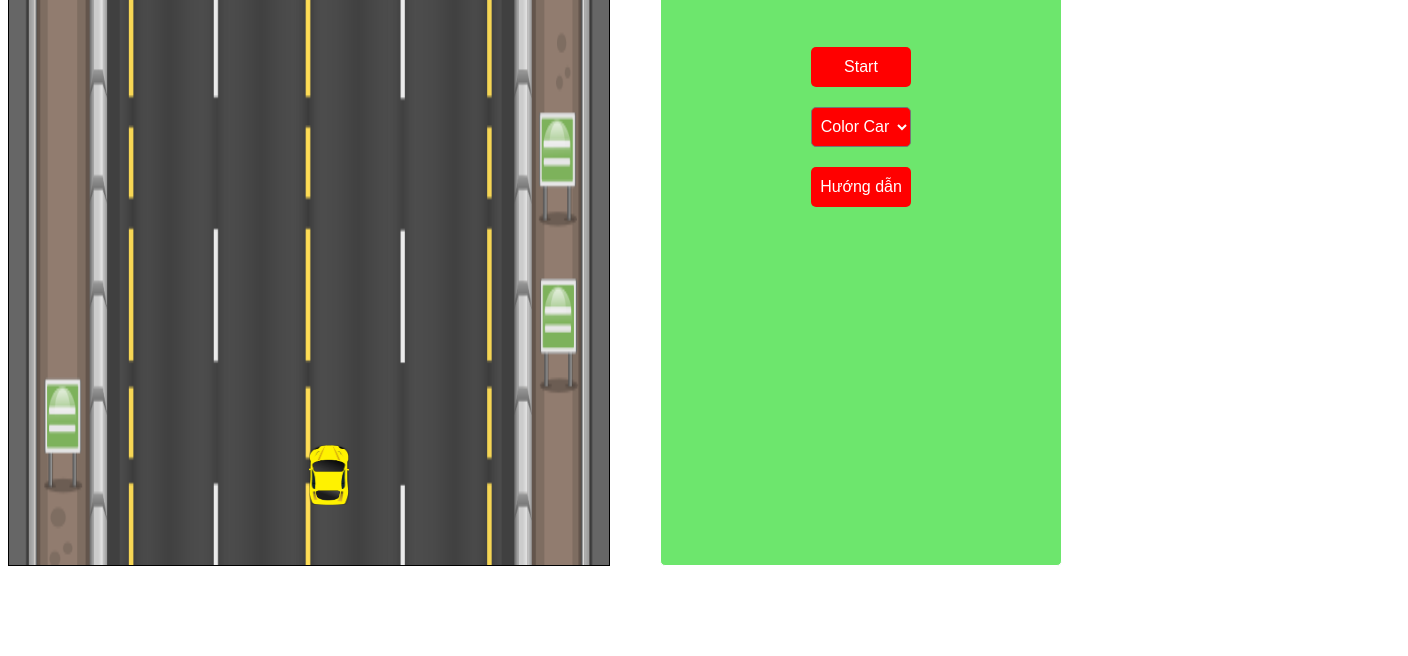
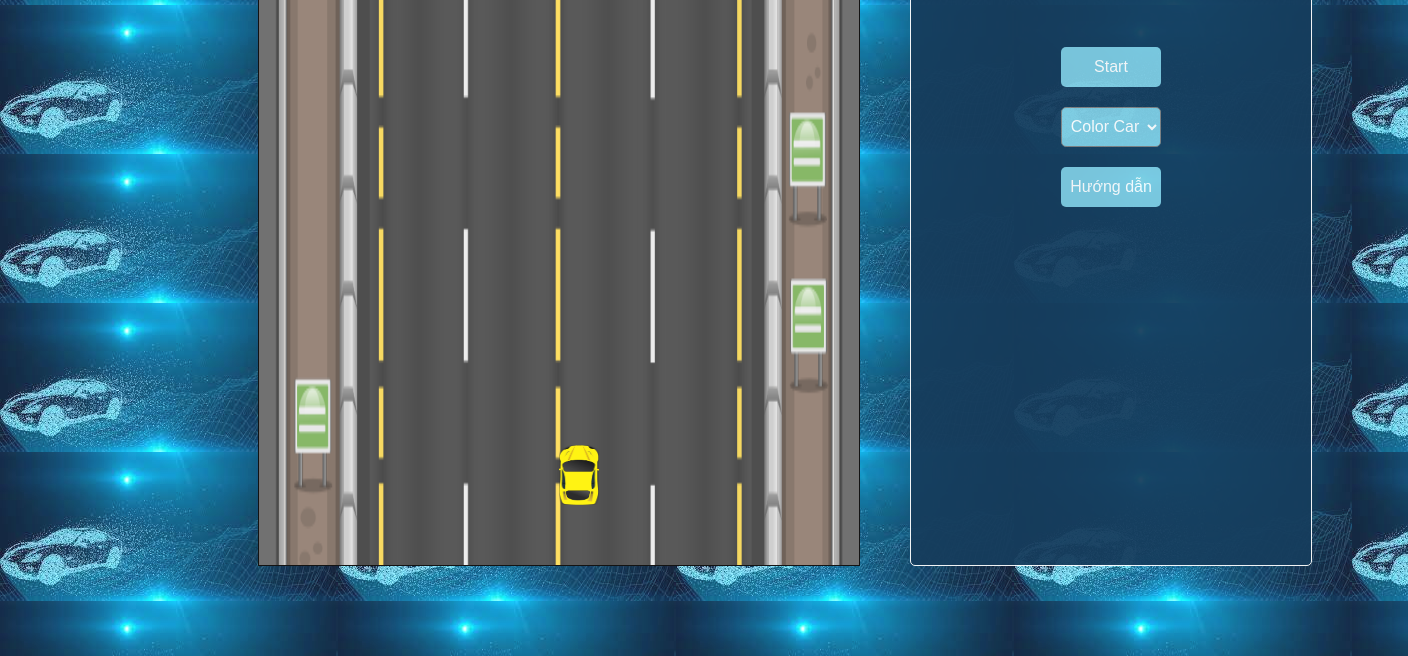
Before and after one commit to trungkien2803/gamelaixe, a plain HTML site: page index.html in a window 1280 px wide. Shown: the part 144-800 px from the top of the page, 1408 px wide, since content can reach past the window. Drawn offline with Linux system fonts and the light colour scheme.

Commit message:
update css

```diff
--- a/index.html
+++ b/index.html
@@ -11,12 +11,12 @@
 
 <body onload="docReady(),load1()">
     <audio autoplay loop id="audio">
-        <source  src="audio.mp3" type="audio/mpeg">
+        <source src="audio.mp3" type="audio/mpeg">
     </audio>
     <div class="container">
         <canvas id="canvas" width="600px" height="700px" style="border: 1px solid black"></canvas>
         <div style="display: none">
-            <img id="img" src="car.png"/>
+            <img id="img" src="car.png" />
             <img src="car2-1.png" alt="" id="imgB1">
             <img src="car2-2.png" alt="" id="imgB2">
             <img src="car2-3.png" alt="" id="imgB3">
@@ -27,10 +27,11 @@
             <h1 class="heading">Point</h1>
 
             <div class="point">
-                <p id= "point" style="color: red;"></p>
+                <p id="point" style="color: red; font-size: 20px; font-weight: 500;"></p>
             </div>
 
-            <button type="button" onclick="start()" class="button" style="background-color: red; margin-top: 50px;">Start</button>
+            <button type="button" onclick="start()" class="button"
+                style="margin-top: 50px;">Start</button>
 
             <div>
                 <select name="" id="select" style="margin-top: 20px;">
@@ -40,7 +41,6 @@
                     <option value="gray car">Gray</option>
                 </select>
             </div>
-
             <div class="tutorial">
                 <button class="button" id="tutorial-heading" onclick="showTutorial()">Hướng dẫn</button>
                 <p id="tutorial-text">Trần Trung Kiên</p>
@@ -48,6 +48,7 @@
         </div>
     </div>
 </body>
+
 </html>
 <script src="class.js"></script>
 <script src="main.js"></script>
--- a/style.css
+++ b/style.css
@@ -2,7 +2,7 @@ html{
     color: white;
 }
 .container {
-    width: 1200px;
+    width: 1400px;
     display: flex;
 }
 .info {
@@ -12,7 +12,9 @@ html{
     text-align: center;
     margin-left: 50px;
     border-radius: 5px;
-    background-color: rgb(109, 230, 109);
+    background-color: rgb(3,45,80);
+    opacity: 0.94;
+
 }
 h1{
     color: yellow;
@@ -36,18 +38,26 @@ h1{
     width: 100px;
     height: 40px;
     font-size: 16px;
-    background-color:red;
+    background-color: rgb(116,200,224);
     color: white;
     border: none;
     border-radius: 5px;
+
 }
 select {
     width: 100px;
     height: 40px;
-    background-color: red;
+    background-color: rgb(116,200,224);
     color: white;
     outline: none;
     text-align: center;
     font-size: 16px;
     border-radius: 5px;
 }
+canvas {
+    margin-left: 250px;
+}
+html {
+    background-image: url(/main-img.jpg);
+    opacity: 0.92;
+}
```
Also changed, not shown: main-img.jpg (added).
